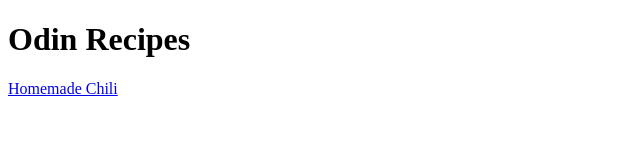
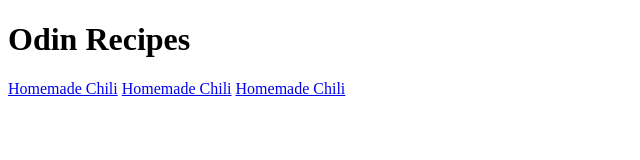
Before and after one commit to GogglesTv/odin-recipes-revised, a plain HTML site: page index.html in a window 1280 px wide. Shown: the whole page, without its empty margins (0-640 px from the left). Drawn offline with Linux system fonts and the light colour scheme.

Commit message:
Added the mac and cheese and red velvet cake recipes to index.html

```diff
--- a/index.html
+++ b/index.html
@@ -9,5 +9,7 @@
     <h1>Odin Recipes</h1>
 
     <a href="./recipes/chili.html">Homemade Chili</a>
+    <a href="./recipes/macaroni-and-cheeese.html">Homemade Chili</a>
+    <a href="./recipes/red-velve-cake.html">Homemade Chili</a>
   </body>
 </html>
```
